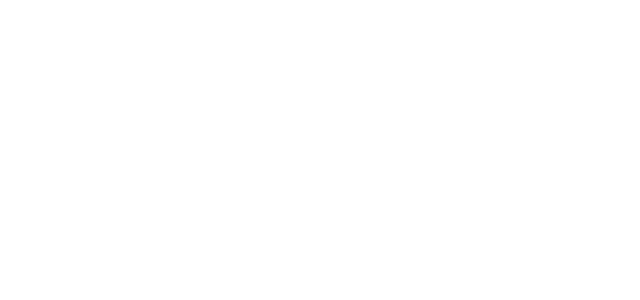
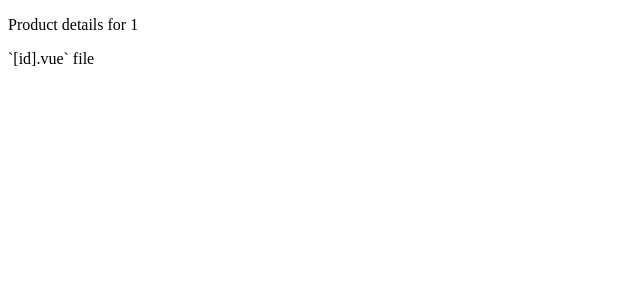
Before and after one commit to lavahotsnacks/e-commerce, a Nuxt app: page /products/1 in a window 1280 px wide. Before the commit this address had no page. Shown: the top 300 px of the page, without its empty margins (0-640 px from the left). Built offline with nearby package versions, Linux system fonts and the light colour scheme.

Commit message:
tried using route parameters
- reference: https://youtu.be/QS8MwC8S4o8

```diff
--- /dev/null
+++ b/pages/products/[id].vue
@@ -0,0 +1,14 @@
+<template>
+    <div>
+        <p>Product details for {{ id }}</p>
+        <p>`[id].vue` file</p>
+    </div>
+</template>
+
+<script setup>
+const { id } = useRoute().params
+</script>
+
+<style scoped>
+
+</style>
```
